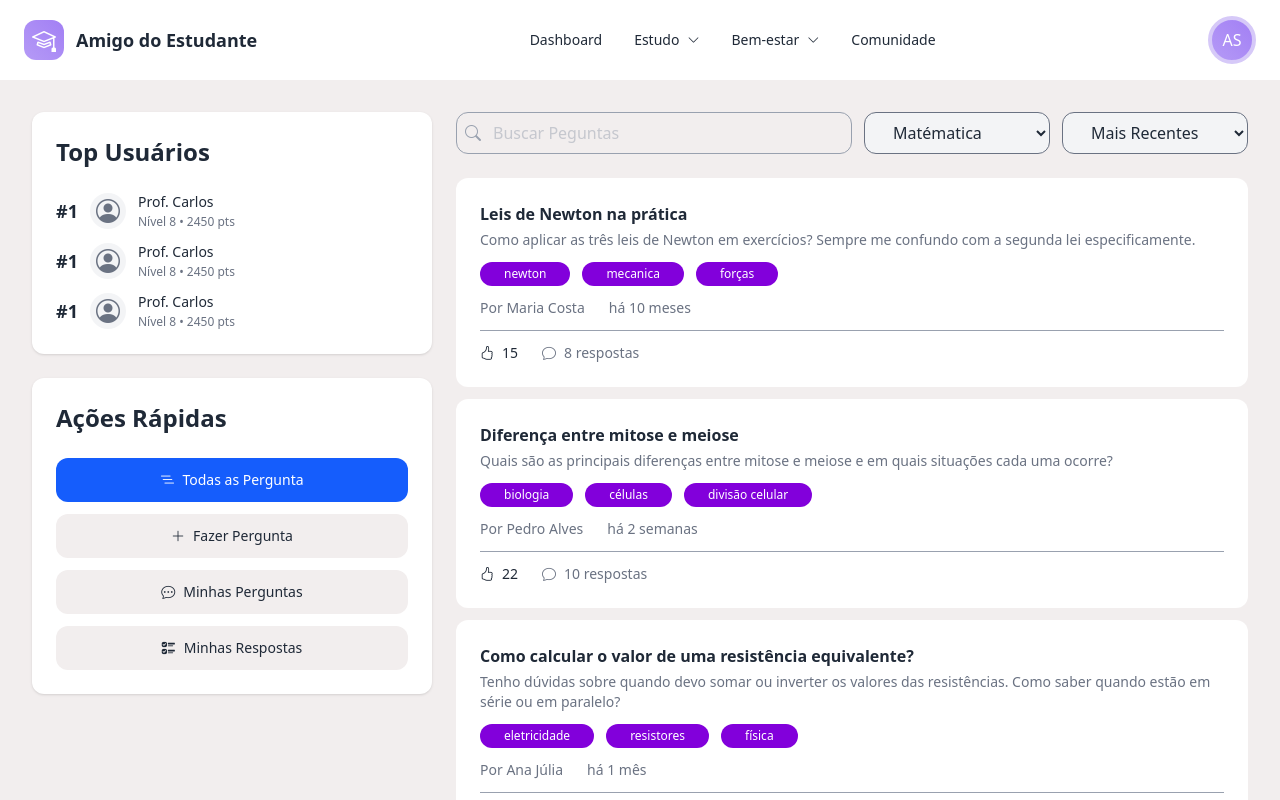
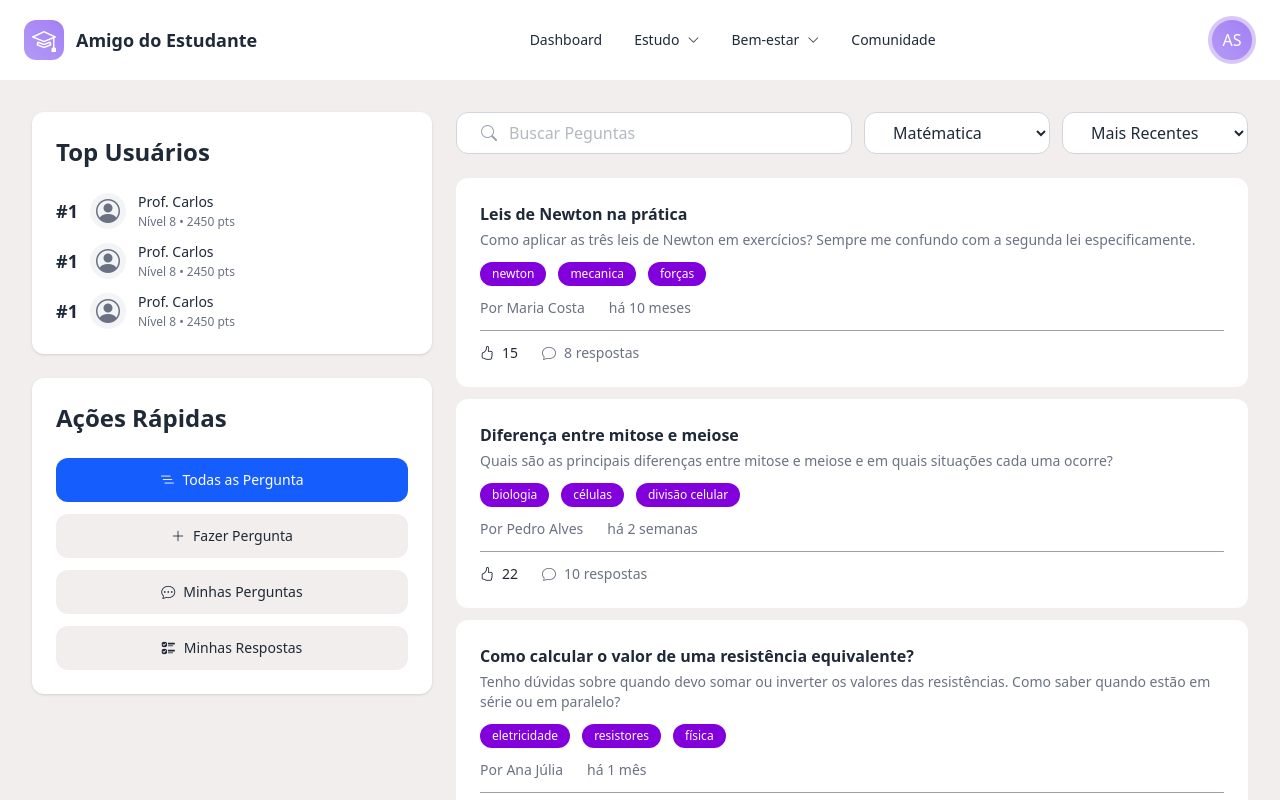
Before and after one commit to DiegoAraaujo/amigo-do-estudante, a React (Vite) app: page /community/allquestions in a window 1280 px wide. Shown: the top 800 px of the page. Built offline with nearby package versions, Linux system fonts and the light colour scheme.

Commit message:
style(community): adjust borders for community subcomponents for better visual consistency

```diff
--- a/src/pages/Community/components/CreateQuestion.tsx
+++ b/src/pages/Community/components/CreateQuestion.tsx
@@ -54,17 +54,17 @@ const CreateQuestion = () => {
         placeholder="Título da Pergunta"
         className={`${
           darkTheme
-            ? "placeholder:text-muted-dark text-primary-dark bg-dark"
-            : "placeholder:text-muted-light bg-light text-primary-light"
-        } rounded-lg px-4 py-2 outline-none`}
+            ? "placeholder:text-muted-dark text-primary-dark bg-dark border-outline-dark"
+            : "placeholder:text-muted-light bg-light text-primary-light border-outline-light"
+        } rounded-lg px-4 py-2 outline-none border`}
       />
 
       <select
         className={`${
           darkTheme
-            ? "placeholder:text-muted-dark text-primary-dark bg-dark"
-            : "placeholder:text-muted-light bg-light text-primary-light"
-        } rounded-lg px-4 py-2 outline-none`}
+            ? "placeholder:text-muted-dark text-primary-dark bg-dark border-outline-dark"
+            : "placeholder:text-muted-light bg-light text-primary-light border-outline-light"
+        } rounded-lg px-4 py-2 outline-none border`}
       >
         <option value="matematica">Matemática</option>
         <option value="fisica">Física</option>
@@ -78,9 +78,9 @@ const CreateQuestion = () => {
         placeholder="Descreva sua pergunta em detalhes"
         className={`${
           darkTheme
-            ? "placeholder:text-muted-dark text-primary-dark bg-dark"
-            : "placeholder:text-muted-light bg-light text-primary-light"
-        } h-32 rounded-lg px-4 py-2 outline-none`}
+            ? "placeholder:text-muted-dark text-primary-dark bg-dark border-outline-dark"
+            : "placeholder:text-muted-light bg-light text-primary-light border-outline-light"
+        } h-32 rounded-lg px-4 py-2 outline-none border`}
       ></textarea>
 
       <input
@@ -88,9 +88,9 @@ const CreateQuestion = () => {
         placeholder="Tags (separadas por vírgula)"
         className={`${
           darkTheme
-            ? "placeholder:text-muted-dark text-primary-dark bg-dark"
-            : "placeholder:text-muted-light bg-light text-primary-light"
-        } rounded-lg px-4 py-2 outline-none`}
+            ? "placeholder:text-muted-dark text-primary-dark bg-dark border-outline-dark"
+            : "placeholder:text-muted-light bg-light text-primary-light border-outline-light"
+        } rounded-lg px-4 py-2 outline-none border`}
       />
 
       <input
@@ -124,14 +124,7 @@ const CreateQuestion = () => {
         </div>
       )}
 
-      <div className="flex gap-3 mt-4 flex-wrap">
-        <button
-          type="submit"
-          className="text-primary-dark flex w-full max-w-40 cursor-pointer items-center justify-center gap-2 rounded-xl border-l-blue-500 bg-blue-600 px-5 py-2 text-sm font-medium"
-        >
-          Publicar Pergunta
-        </button>
-
+      <div className="flex gap-4  flex-col sm:flex-row">
         <button
           type="button"
           onClick={handleSelectImage}
@@ -146,6 +139,13 @@ const CreateQuestion = () => {
           {images.length >= 4 ? "Limite atingido" : "Adicionar Imagem"}
         </button>
 
+        <div className="flex gap-4 w-full justify-start">
+          <button
+            type="submit"
+            className="text-primary-dark flex w-full max-w-40 cursor-pointer items-center justify-center gap-2 rounded-xl border-l-blue-500 bg-blue-600 px-5 py-2 text-sm font-medium"
+          >
+            Publicar Pergunta
+          </button>
           <button
             type="button"
             className={`${
@@ -157,6 +157,7 @@ const CreateQuestion = () => {
             Cancelar
           </button>
         </div>
+      </div>
     </form>
   );
 };
--- a/src/pages/Community/components/QuestionCard.tsx
+++ b/src/pages/Community/components/QuestionCard.tsx
@@ -22,22 +22,28 @@ const QuestionCard = ({
 
   return (
     <div
-      className={`${darkTheme ? "bg-surface-dark" : "bg-surface-light"} rounded-xl p-6`}
+      className={`${
+        darkTheme ? "bg-surface-dark" : "bg-surface-light"
+      } rounded-xl p-6`}
     >
       <p
-        className={`${darkTheme ? "text-primary-dark" : "text-primary-light"} mb-1 font-semibold`}
+        className={`${
+          darkTheme ? "text-primary-dark" : "text-primary-light"
+        } mb-1 font-semibold`}
       >
         {title}
       </p>
       <p
-        className={`${darkTheme ? "text-muted-dark" : "text-muted-light"} mb-3 text-sm`}
+        className={`${
+          darkTheme ? "text-muted-dark" : "text-muted-light"
+        } mb-3 text-sm`}
       >
         {description}
       </p>
-      <div className="mb-3 flex gap-3">
+      <div className="mb-3 flex gap-3 flex-wrap">
         {tags.map((tag) => {
           return (
-            <p className="text-primary-dark rounded-2xl bg-purple-700 px-6 py-1 text-xs">
+            <p className="text-primary-dark rounded-2xl bg-purple-700 px-3 py-1 text-xs">
               {tag}
             </p>
           );
@@ -46,26 +52,34 @@ const QuestionCard = ({
       <div className="border-muted-dark mb-3 flex gap-6 border-b pb-3">
         {author ? (
           <p
-            className={`${darkTheme ? "text-muted-dark" : "text-muted-light"} text-sm`}
+            className={`${
+              darkTheme ? "text-muted-dark" : "text-muted-light"
+            } text-sm`}
           >
             Por {author}
           </p>
         ) : null}
 
         <p
-          className={`${darkTheme ? "text-muted-dark" : "text-muted-light"} text-sm`}
+          className={`${
+            darkTheme ? "text-muted-dark" : "text-muted-light"
+          } text-xs sm:text-sm`}
         >
           há {madeIn}
         </p>
       </div>
       <div className="flex gap-6">
         <button
-          className={`${darkTheme ? "text-primary-dark" : "text-primary-light"} flex cursor-pointer items-center gap-2 text-sm font-medium`}
+          className={`${
+            darkTheme ? "text-primary-dark" : "text-primary-light"
+          } flex cursor-pointer items-center gap-2 text-sm font-medium`}
         >
           <i className="bi bi-hand-thumbs-up" /> <span>{likes}</span>
         </button>
         <button
-          className={`${darkTheme ? "text-muted-dark" : "text-muted-light"} flex cursor-pointer items-center gap-2 text-sm font-medium`}
+          className={`${
+            darkTheme ? "text-muted-dark" : "text-muted-light"
+          } flex cursor-pointer items-center gap-2 text-sm font-medium`}
         >
           <i className="bi bi-chat" />
           <span>{numberOfResponses} respostas</span>
--- a/src/pages/Community/components/SearchBar.tsx
+++ b/src/pages/Community/components/SearchBar.tsx
@@ -4,21 +4,29 @@ const SearchBar = () => {
   const { darkTheme } = useDarkTheme();
   return (
     <div className="mb-6 flex flex-col gap-3 lg:flex-row">
-      <div className="border-muted-dark flex gap-3 rounded-xl border p-2 lg:flex-1">
+      <div
+        className={` ${
+          darkTheme
+            ? "bg-surface-dark border-outline-dark text-muted-dark"
+            : "bg-surface-light border-outline-light text-muted-light"
+        } flex gap-3 rounded-xl border py-2 px-6 lg:flex-1`}
+      >
         <i className="bi bi-search text-muted-dark" />
         <input
           type="text"
           name=""
           id=""
-          className="text-muted-dark flex-1 focus:border-none"
+          className={`flex-1 focus:outline-none`}
           placeholder="Buscar Peguntas"
         />
       </div>
       <div className="grid grid-cols-2 gap-3">
         <select
-          name=""
-          id=""
-          className={`${darkTheme ? "text-primary-dark bg-card-dark border-muted-dark" : "text-primary-light bg-card-light border-muted-light"} rounded-xl border px-6 py-2`}
+          className={`${
+            darkTheme
+              ? "text-primary-dark bg-surface-dark border-outline-dark"
+              : "text-primary-light bg-surface-light border-outline-light"
+          } rounded-xl border px-6 py-2 focus:outline-none`}
         >
           <option value="matematica">Matématica</option>
           <option value="matematica">Matématica</option>
@@ -29,9 +37,11 @@ const SearchBar = () => {
           <option value="matematica">Matématica</option>
         </select>
         <select
-          name=""
-          id=""
-          className={`${darkTheme ? "text-primary-dark bg-card-dark border-muted-dark" : "text-primary-light bg-card-light border-muted-light"} rounded-xl border px-6 py-2`}
+          className={`${
+            darkTheme
+              ? "text-primary-dark bg-surface-dark border-outline-dark"
+              : "text-primary-light bg-surface-light border-outline-light"
+          } rounded-xl border px-6 py-2 focus:outline-none`}
         >
           <option value="matematica">Mais Recentes</option>
           <option value="matematica">Mais Curtidas</option>
--- a/src/pages/Community/components/TopUsers.tsx
+++ b/src/pages/Community/components/TopUsers.tsx
@@ -10,7 +10,7 @@ const TopUsers = () => {
       } rounded-xl p-6 sm:flex-1 lg:flex-none`}
     >
       <h2
-        className={`text-xl font-semibold sm:text-2xl md:text-2xl ${
+        className={`text-xl font-semibold md:text-2xl ${
           darkTheme ? "text-primary-dark" : "text-primary-light"
         } mb-6`}
       >
```
Lines whose indentation alone changed are shown as unchanged.
